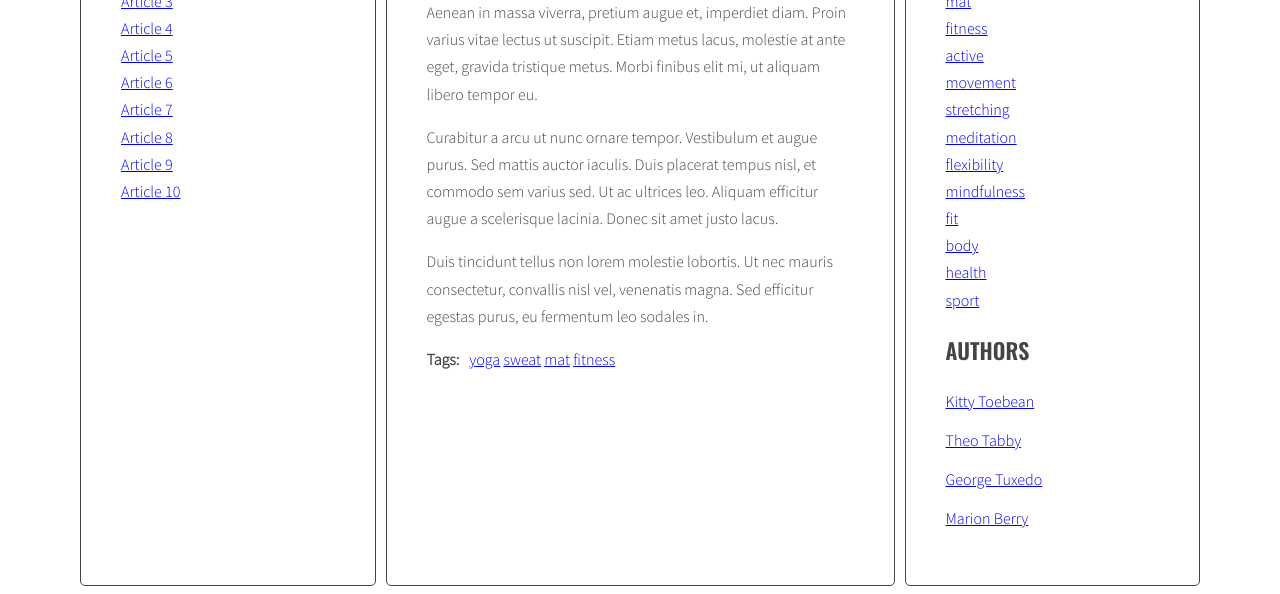
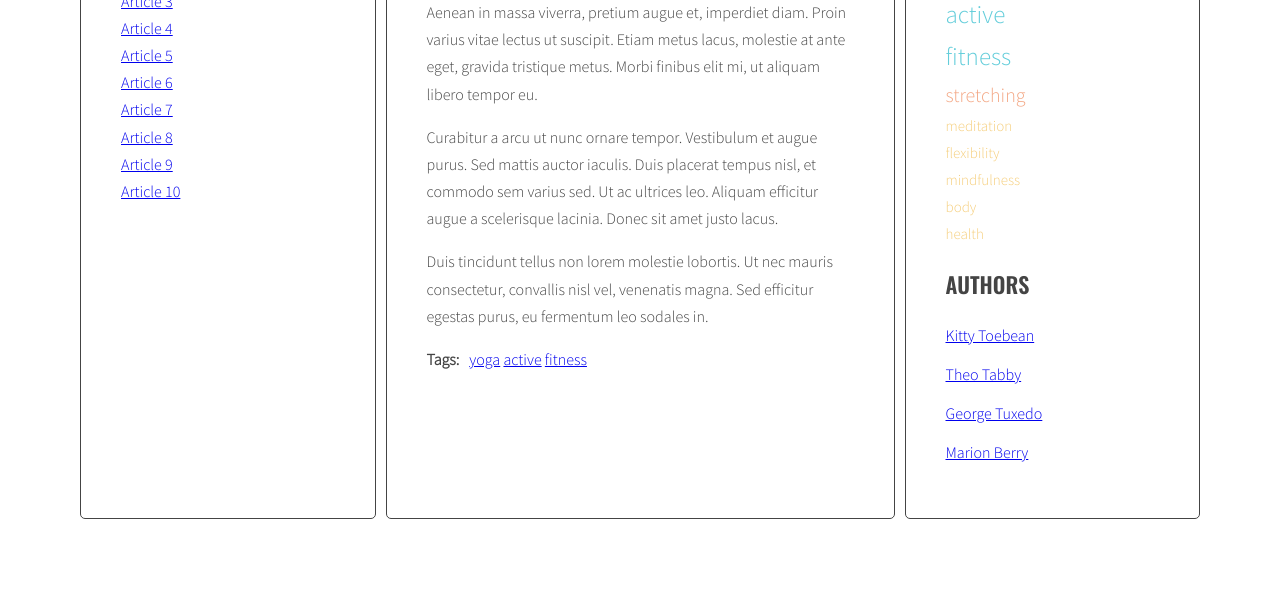
Before and after one commit to boratynskahanna/javascript-blog, a website: page index.html in a window 1280 px wide. Shown: the part 425-1019 px from the top of the page. After the commit the page ends 952 px from the top, so only its background shows below. Drawn offline with nearby package versions, Linux system fonts and the light colour scheme.

Commit message:
Add tag class

```diff
--- a/index.html
+++ b/index.html
@@ -16,7 +16,7 @@
                         </ul>
                     </aside>
                     <section class="posts">
-                        <article class="post active" id="article-1" data-tags="yoga sweat mat fitness" data-author="Marion Berry">
+                        <article class="post active" id="article-1" data-tags="yoga active fitness" data-author="Marion Berry">
                             <h3 class="post-title">Article 1</h3>
                             <p class="post-author"></p>
                             <div class="post-content">
@@ -48,7 +48,7 @@
                                 </ul>
                             </div>
                         </article>
-                        <article class="post" id="article-3" data-tags="yoga movement stretching" data-author="George Tuxedo">
+                        <article class="post" id="article-3" data-tags="yoga stretching" data-author="George Tuxedo">
                             <h3 class="post-title">Article 3</h3>
                             <p class="post-author"></p>
                             <div class="post-content">
@@ -111,7 +111,7 @@
                                 </ul>
                             </div>
                         </article>
-                        <article class="post" id="article-7" data-tags="fit yoga active" data-author="Kitty Toebean">
+                        <article class="post" id="article-7" data-tags="fitness yoga active" data-author="Kitty Toebean">
                             <h3 class="post-title">Article 7</h3>
                             <p class="post-author"></p>
                             <div class="post-content">
@@ -159,7 +159,7 @@
                                 </ul>
                             </div>
                         </article>
-                        <article class="post" id="article-10" data-tags="health sport active" data-author="George Tuxedo">
+                        <article class="post" id="article-10" data-tags="health yoga active" data-author="George Tuxedo">
                             <h3 class="post-title">Article 10</h3>
                             <p class="post-author"></p>
                             <div class="post-content">
--- a/js/script.js
+++ b/js/script.js
@@ -43,7 +43,9 @@ const optArticleSelector = '.post',
   optTitleListSelector = '.titles',
   optArticleTagsSelector = '.post-tags .list',
   optArticleAuthorSelector = '.post-author',
-  optTagsListSelector = '.tags.list';
+  optTagsListSelector = '.tags.list',
+  optCloudClassCount = 5,
+  optCloudClassPrefix = 'tag-size-';
 
 // Generate Title Links
 
@@ -79,11 +81,38 @@ const generateTitleLinks = function(customSelector = '') {
 
 generateTitleLinks();
 
+// Calculate Tags Params
+
+const calculateTagsParams = function(tags) {
+  const params = {'max': 0, 'min': 999999};
+  for(let tag in tags) {
+    if (tags[tag] > params.max) {
+      params.max = tags[tag];
+    }
+    if (tags[tag] < params.min) {
+      params.min = tags[tag];
+    }
+    console.log(tag + ' is used ' + tags[tag] + ' times');
+  }
+
+  return params;
+}
+
+// Calculate Tag
+
+const calculateTagClass = function(count, params) {
+  const normalizedCount = count - params.min;
+  const normalizedMax = params.max - params.min;
+  const percentage = normalizedCount / normalizedMax;
+  const classNumber = Math.floor( percentage * (optCloudClassCount - 1) + 1 );
+  return optCloudClassPrefix + classNumber;
+}
+
 // Generate Tags
 
 const generateTags = function(){
-  /* [NEW] create a new variable allTags with an empty array */
-  let allTags = [];
+  /* [NEW] create a new variable allTags with an empty object */
+  let allTags = {};
 
   /* find all articles */
   const articles = document.querySelectorAll(optArticleSelector);
@@ -113,9 +142,11 @@ const generateTags = function(){
       html = html + linkHTML + " ";
 
       /* [NEW] check if this link is NOT already in allTags */
-      if(allTags.indexOf(linkHTML) == -1) {
-        /* [NEW] add generated code to allTags array */
-        allTags.push(linkHTML);
+      if(!allTags[tag]) {
+        /* [NEW] add tag to allTags object */
+        allTags[tag] = 1;
+        } else {
+        allTags[tag]++;
       }
 
     /* END LOOP: for each tag */
@@ -130,8 +161,24 @@ const generateTags = function(){
   /* [NEW] find list of tags in right column */
   const tagList = document.querySelector('.tags');
 
-  /* [NEW] add html from allTags to tagList */
-  tagList.innerHTML = allTags.join(' ');
+  const tagsParams = calculateTagsParams(allTags);
+
+  /* [NEW] create variable for all links HTML code */
+  let allTagsHTML = '';
+
+  /* [NEW] START LOOP: for each tag in allTags: */
+  for(let tag in allTags){
+    /* [NEW] generate code of a link and add it to allTagsHTML */
+
+    const tagLinkHTML = `<li><a class="${calculateTagClass(allTags[tag], tagsParams)}" href="#tag-${tag}">${tag}</a></li>`;
+    allTagsHTML += tagLinkHTML;
+
+    /* [NEW] END LOOP: for each tag in allTags: */
+  }
+
+  /*[NEW] add HTML from allTagsHTML to tagList */
+  tagList.innerHTML = allTagsHTML;
+
 };
 
 generateTags();
@@ -175,7 +222,6 @@ const tagClickHandler = function(event) {
   /* execute function "generateTitleLinks" with article selector as argument */
   generateTitleLinks('[data-tags~="' + tag + '"]');
 }
-
 
 function addClickListenersToTags(){
   /* find all links to tags */
--- a/sass/style.scss
+++ b/sass/style.scss
@@ -123,3 +123,27 @@ body {
     margin: 0 10px 0 0;
   }
 }
+
+.tag-size-5 {
+  font-size: 35px;
+  color: #f8a5c2;
+  text-decoration: none;
+}
+
+.tag-size-3 {
+  font-size: 25px;
+  color: #63cdda;
+  text-decoration: none;
+}
+
+.tag-size-2 {
+  font-size: 20px;
+  color: #f3a683;
+  text-decoration: none;
+}
+
+.tag-size-1 {
+  font-size: 15px;
+  color: #f5cd79;
+  text-decoration: none;
+}
```
Also changed, not shown: css/style.css, 1 other file.
